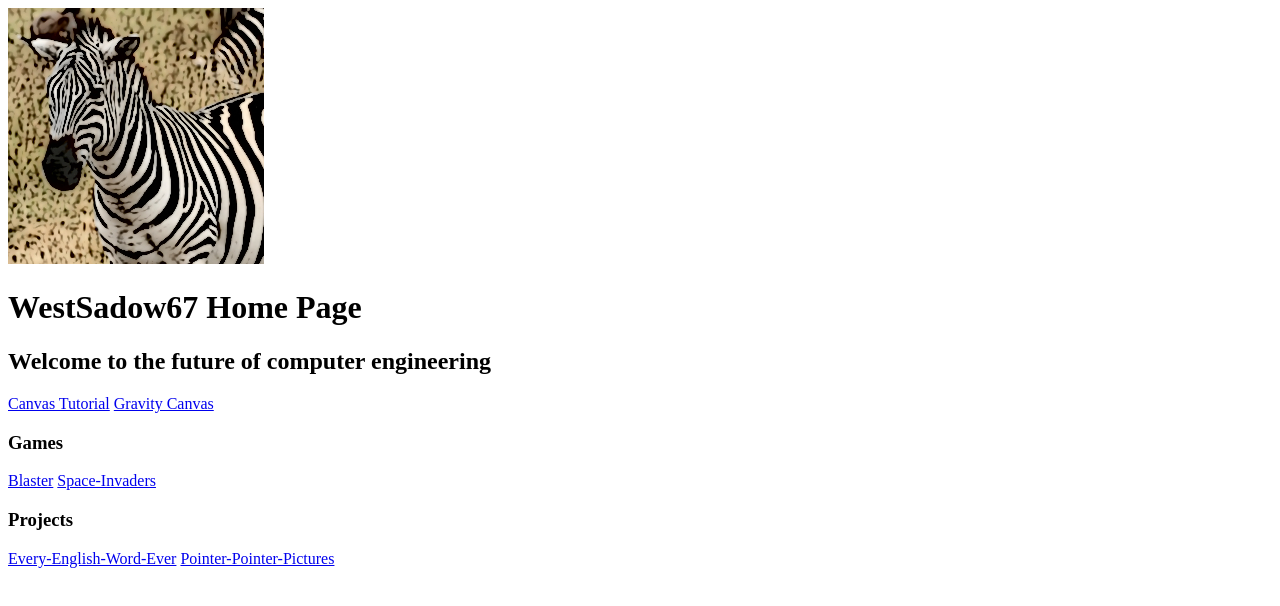
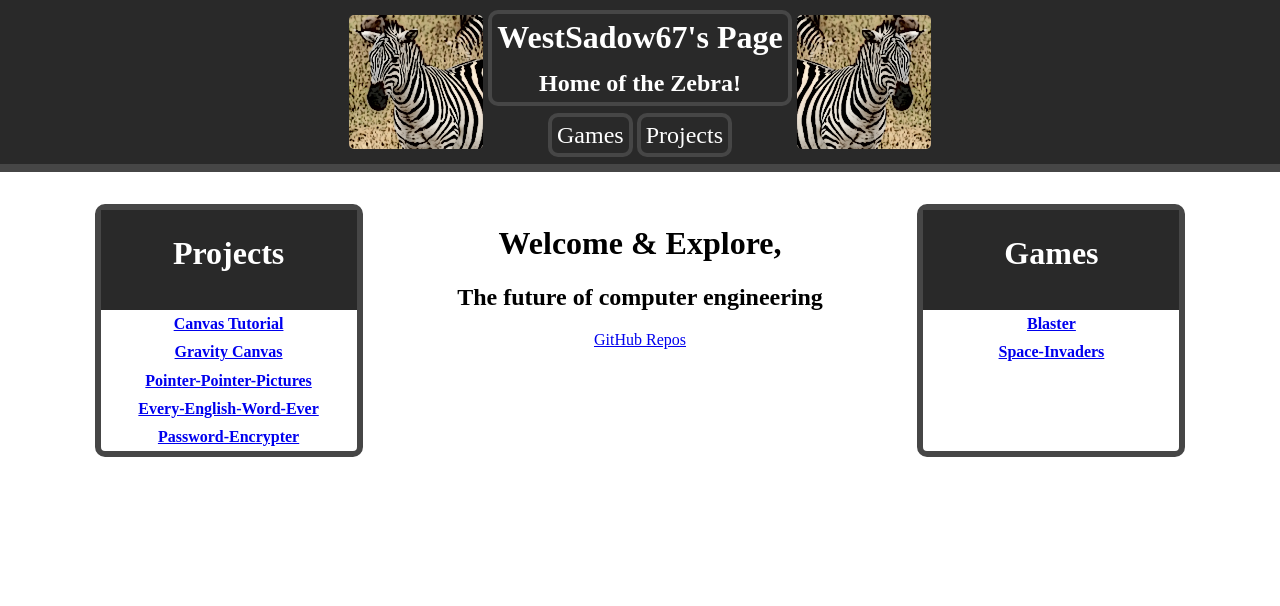
Before and after one commit to westsadow67/westsadow67.github.io, a plain HTML site: page index.html in a window 1280 px wide. Drawn offline with Linux system fonts and the light colour scheme.

Commit message:
Complete Redesign

```diff
--- a/index.html
+++ b/index.html
@@ -15,19 +15,50 @@
     <meta name="viewport"
           content="width=device-width, initial-scale=1.0">
     <title>WestSadow67 Home</title>
+    <link rel="stylesheet" href="style.css">
 </head>
 <body>
-    <img src="zebra.jpg">
-    <h1>WestSadow67 Home Page</h1>
-    <h2>Welcome to the future of computer engineering</h2>
-    <a href="canvas-tutorial.html">Canvas Tutorial</a>
-    <a href="Bouncy-Balls/gravity-canvas.html">Gravity Canvas</a>
-    <h3>Games</h3>
-    <a href="/Blaster/">Blaster</a>
-    <a href="/Space-Invaders/">Space-Invaders</a>
-    <h3>Projects</h3>
-    <a href="/EveryEnglishWordEver/">Every-English-Word-Ever</a>
-    <a href="/PointerPointerPictures/">Pointer-Pointer-Pictures</a>
+    <div id="banner">
+        <img src="zebra.jpg">
+        <div id="navs">
+            <a href="#">
+                <div id="header">
+                    <h1>WestSadow67's Page</h1>
+                    <h2>Home of the Zebra!</h2><!--aka future of computer engineering-->
+                </div>
+            </a>
+            <ul id="pages">
+                <li><a href="#games">Games</a></li>
+                <li><a href="#projects">Projects</a></li>
+            </ul>
+        </div>
 
+        <img id="img-flip" src="zebra.jpg">
+    </div>
+    <div id="bar-divider"></div>
+    <div id="Flex">
+        <div id="Side-Blocks">
+            <h1>Projects</h1>
+            <ul>
+                <li><a href="canvas-tutorial.html">Canvas Tutorial</a></li>
+                <li><a href="Bouncy-Balls/gravity-canvas.html">Gravity Canvas</a></li>
+                <li><a href="/PointerPointerPictures/">Pointer-Pointer-Pictures</a></li>
+                <li><a href="/EveryEnglishWordEver/">Every-English-Word-Ever</a></li>
+                <li><a href="/Password-Encrypter/">Password-Encrypter</a></li>
+            </ul>
+        </div>
+        <div id="FrontBody">
+            <h1>Welcome & Explore,</h1>
+            <h2>The future of computer engineering</h2>
+            <a href="https://github.com/westsadow67?tab=repositories">GitHub Repos</a>
+        </div>
+        <div id="Side-Blocks">
+            <h1>Games</h1>
+            <ul>
+                <li><a href="/Blaster/">Blaster</a></li>
+                <li><a href="/Space-Invaders/">Space-Invaders</a></li>
+            </ul>
+        </div>
+    </div>
 </body>
 </html>
--- /dev/null
+++ b/style.css
@@ -0,0 +1,105 @@
+body
+{
+    margin: 0;
+    padding: 0;
+}
+img
+{
+    border-radius: 10px;
+}
+#banner
+{
+    padding: 10px;
+    justify-content: center;
+    background: #292929;
+    display: flex;
+    height: 18vh;
+}
+#navs a
+{
+    color: white;
+    text-decoration: none;
+}
+#banner img
+{
+    padding: 5px;
+}
+#header
+{
+    padding: 5px;
+    border: 4px solid #464646;
+    border-radius: 10px;
+    font-size: 2vh;
+    text-align: center;
+}
+#header h1
+{
+    margin: 0 0 5% 0;
+}#header h2
+{
+    margin: 0 0 0 0;
+}
+#navs ul
+{
+    padding: 0;
+    text-align: center;
+    list-style: none;
+}
+#navs ul li
+{
+    display: inline-block;
+    font-size: 3vh;
+}
+#navs ul li a
+{
+    padding: 5px;
+    border: 4px solid #464646;
+    border-radius: 10px;
+}
+#img-flip
+{
+    transform: scale(-1, 1);
+}
+#bar-divider
+{
+    background: #464646;
+    height: 1vh;
+}
+#Flex
+{
+    margin-top: 2.5%;
+    text-align: center;
+    display: flex;
+    justify-content: center;
+}
+#Side-Blocks
+{
+    margin-right: auto;
+    margin-left: auto;
+    border: 6px solid #464646;
+    border-radius: 10px;
+    width: 20%;
+}
+#Side-Blocks h1
+{
+    margin: 0;
+    color: white;
+    background: #292929;
+    padding-top: 25px;
+    height: 75px;
+}
+#Side-Blocks ul
+{
+    list-style-type: none;
+    margin: 0;
+    padding: 0;
+}
+#Side-Blocks ul li
+{
+    font-weight: bold;
+    padding: 2%;
+}
+#FrontBody
+{
+
+}
```
